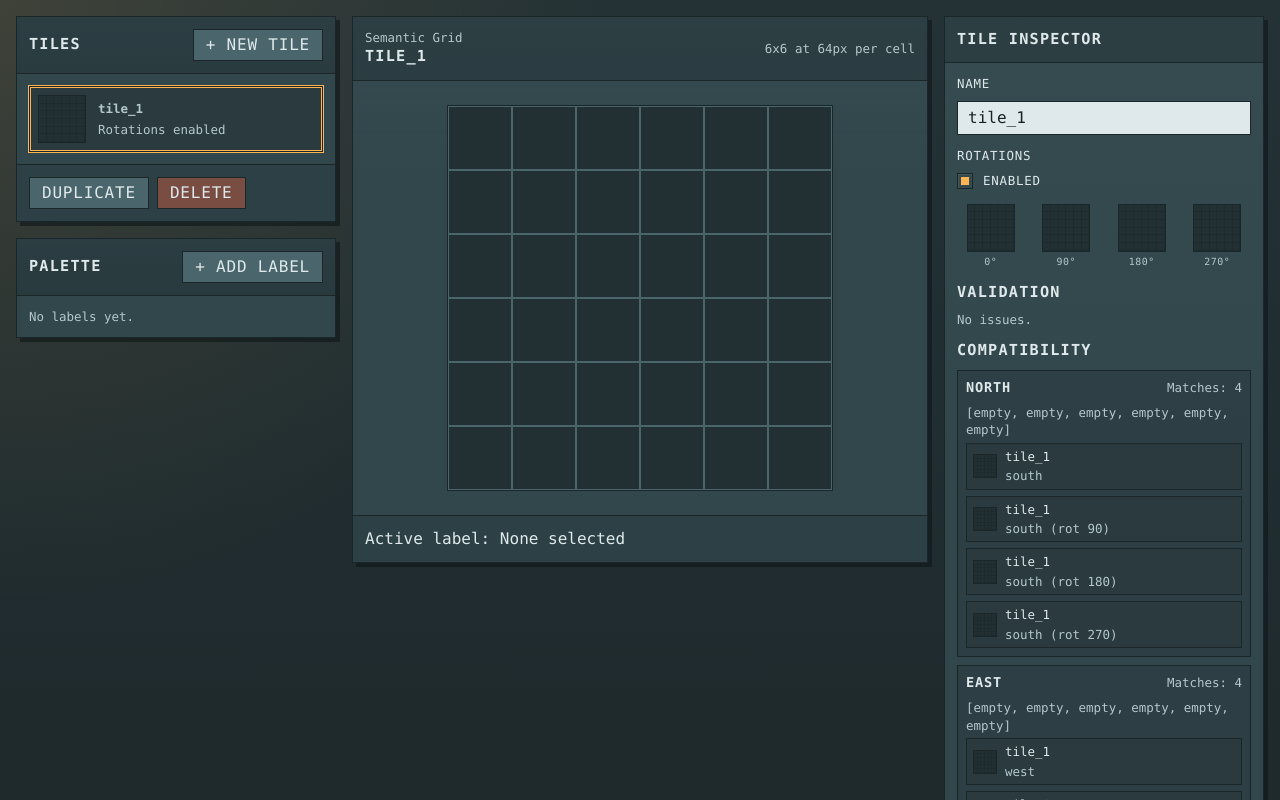
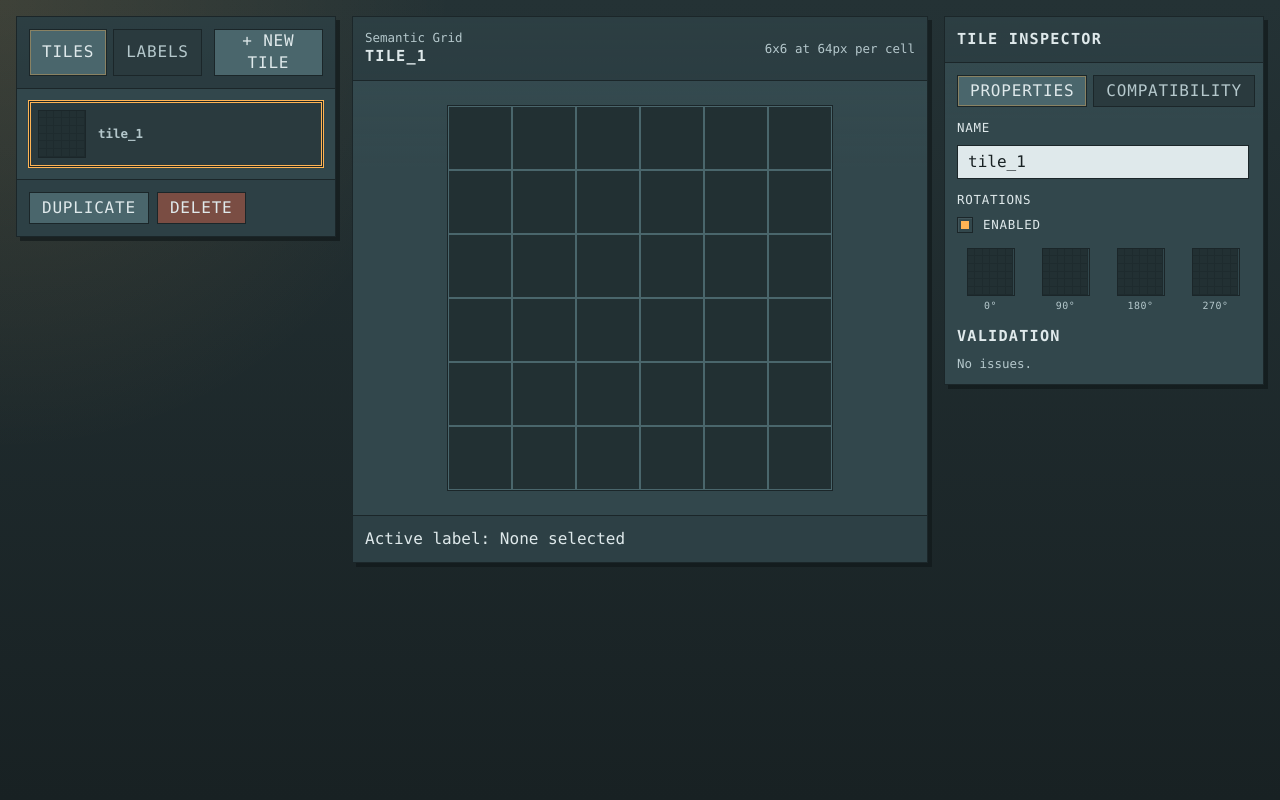
Before and after one commit to carladevv/tileset-drafting-tool, a React (Vite) app: page / in a window 1280 px wide. Both pictures are taken after a click on the button "+ NEW TILE". Shown: the top 800 px of the page. Built offline with nearby package versions, Linux system fonts and the light colour scheme.

Commit message:
fix: visual bugs and usability

```diff
--- a/src/components/EditorLayout.tsx
+++ b/src/components/EditorLayout.tsx
@@ -1,14 +1,12 @@
-import { PalettePanel } from './PalettePanel'
+import { LibraryPanel } from './LibraryPanel'
 import { TileEditorGrid } from './TileEditorGrid'
 import { TileInspector } from './TileInspector'
-import { TileListPanel } from './TileListPanel'
 
 export function EditorLayout() {
   return (
     <main className="editor-shell">
       <aside className="editor-shell__left">
-        <TileListPanel />
-        <PalettePanel />
+        <LibraryPanel />
       </aside>
       <section className="editor-shell__center">
         <TileEditorGrid />
--- /dev/null
+++ b/src/components/LibraryPanel.tsx
@@ -0,0 +1,180 @@
+import { useEffect, useRef, useState } from 'react'
+
+import { useProjectStore } from '../store/projectStore'
+import { TilePreview } from './TilePreview'
+
+type LibraryTab = 'tiles' | 'labels'
+
+export function LibraryPanel() {
+  const [activeTab, setActiveTab] = useState<LibraryTab>('tiles')
+
+  const tiles = useProjectStore((state) => state.project.tiles)
+  const labels = useProjectStore((state) => state.project.cellLabels)
+  const selectedTileId = useProjectStore((state) => state.selectedTileId)
+  const selectedLabelId = useProjectStore((state) => state.selectedLabelId)
+  const validationIssues = useProjectStore((state) => state.validationIssues)
+  const createTile = useProjectStore((state) => state.createTile)
+  const duplicateTile = useProjectStore((state) => state.duplicateTile)
+  const deleteTile = useProjectStore((state) => state.deleteTile)
+  const selectTile = useProjectStore((state) => state.selectTile)
+  const createCellLabel = useProjectStore((state) => state.createCellLabel)
+  const updateCellLabel = useProjectStore((state) => state.updateCellLabel)
+  const deleteCellLabel = useProjectStore((state) => state.deleteCellLabel)
+  const selectLabel = useProjectStore((state) => state.selectLabel)
+
+  const tileRowRefs = useRef<Record<string, HTMLButtonElement | null>>({})
+  const tilesWithWarnings = new Set(
+    validationIssues
+      .filter((issue) => issue.message.startsWith('No compatible tiles on the'))
+      .map((issue) => issue.tileId)
+      .filter((tileId): tileId is string => Boolean(tileId)),
+  )
+
+  useEffect(() => {
+    if (activeTab !== 'tiles' || !selectedTileId) {
+      return
+    }
+
+    const selectedTileRow = tileRowRefs.current[selectedTileId]
+    if (typeof selectedTileRow?.scrollIntoView === 'function') {
+      selectedTileRow.scrollIntoView({
+        block: 'nearest',
+        inline: 'nearest',
+      })
+    }
+  }, [activeTab, selectedTileId])
+
+  const countUsage = (labelId: string) =>
+    tiles.reduce(
+      (total, tile) => total + tile.grid.reduce((rowTotal, row) => rowTotal + row.filter((cell) => cell === labelId).length, 0),
+      0,
+    )
+
+  return (
+    <section className="panel panel--library">
+      <div className="panel__header panel__header--tabs">
+        <div className="panel-tabs" role="tablist" aria-label="Library sections">
+          <button
+            type="button"
+            role="tab"
+            className={`panel-tab ${activeTab === 'tiles' ? 'is-active' : ''}`}
+            aria-selected={activeTab === 'tiles'}
+            onClick={() => setActiveTab('tiles')}
+          >
+            Tiles
+          </button>
+          <button
+            type="button"
+            role="tab"
+            className={`panel-tab ${activeTab === 'labels' ? 'is-active' : ''}`}
+            aria-selected={activeTab === 'labels'}
+            onClick={() => setActiveTab('labels')}
+          >
+            Labels
+          </button>
+        </div>
+        {activeTab === 'tiles' ? (
+          <button type="button" className="pixel-button" onClick={() => createTile()}>
+            + New Tile
+          </button>
+        ) : (
+          <button type="button" className="pixel-button" onClick={() => createCellLabel()}>
+            + Add Label
+          </button>
+        )}
+      </div>
+
+      {activeTab === 'tiles' ? (
+        <>
+          <div className="panel__body panel__body--stack panel__body--scroll" role="tabpanel" aria-label="Tiles">
+            {tiles.length === 0 ? <p className="empty-copy">No tiles yet.</p> : null}
+            {tiles.map((tile) => {
+              const hasCompatibilityWarning = tilesWithWarnings.has(tile.id)
+
+              return (
+                <button
+                  key={tile.id}
+                  type="button"
+                  className={`tile-row ${tile.id === selectedTileId ? 'is-selected' : ''}`}
+                  onClick={() => selectTile(tile.id)}
+                  ref={(element) => {
+                    tileRowRefs.current[tile.id] = element
+                  }}
+                >
+                  <TilePreview tile={tile} labels={labels} />
+                  <span className="tile-row__meta">
+                    <span className="tile-row__title">
+                      <strong>{tile.name || 'Untitled tile'}</strong>
+                      {hasCompatibilityWarning ? (
+                        <span className="tile-row__warning" aria-label={`Compatibility warnings for ${tile.name || 'Untitled tile'}`}>
+                          !
+                        </span>
+                      ) : null}
+                    </span>
+                  </span>
+                </button>
+              )
+            })}
+          </div>
+          <div className="panel__footer">
+            <button
+              type="button"
+              className="pixel-button"
+              onClick={() => selectedTileId && duplicateTile(selectedTileId)}
+              disabled={!selectedTileId}
+            >
+              Duplicate
+            </button>
+            <button
+              type="button"
+              className="pixel-button pixel-button--danger"
+              onClick={() => selectedTileId && deleteTile(selectedTileId)}
+              disabled={!selectedTileId}
+            >
+              Delete
+            </button>
+          </div>
+        </>
+      ) : (
+        <div className="panel__body panel__body--stack panel__body--scroll" role="tabpanel" aria-label="Labels">
+          {labels.length === 0 ? <p className="empty-copy">No labels yet.</p> : null}
+          {labels.map((label) => {
+            const usage = countUsage(label.id)
+
+            return (
+              <div key={label.id} className={`palette-row ${selectedLabelId === label.id ? 'is-selected' : ''}`}>
+                <button type="button" className="palette-row__swatch" onClick={() => selectLabel(label.id)} aria-label={`Select ${label.name}`}>
+                  <span style={{ backgroundColor: label.color }} />
+                </button>
+                <div className="palette-row__fields">
+                  <input
+                    aria-label={`Name for ${label.id}`}
+                    value={label.name}
+                    onChange={(event) => updateCellLabel(label.id, { name: event.target.value })}
+                  />
+                  <div className="palette-row__controls">
+                    <input
+                      aria-label={`Color for ${label.name}`}
+                      type="color"
+                      value={label.color}
+                      onChange={(event) => updateCellLabel(label.id, { color: event.target.value })}
+                    />
+                    <span>{usage} cells</span>
+                    <button
+                      type="button"
+                      className="pixel-button pixel-button--danger"
+                      onClick={() => deleteCellLabel(label.id)}
+                      title={usage > 0 ? 'Deleting this label will leave validation issues on any painted tiles.' : 'Delete label'}
+                    >
+                      Delete
+                    </button>
+                  </div>
+                </div>
+              </div>
+            )
+          })}
+        </div>
+      )}
+    </section>
+  )
+}
--- a/src/components/TileInspector.tsx
+++ b/src/components/TileInspector.tsx
@@ -1,8 +1,11 @@
+import { useState } from 'react'
+
 import { useProjectStore } from '../store/projectStore'
 import { getRotatedTileViews, tileSides } from '../utils/compatibility'
 import { TilePreview } from './TilePreview'
 
 export function TileInspector() {
+  const [activeTab, setActiveTab] = useState<'properties' | 'compatibility'>('properties')
   const tiles = useProjectStore((state) => state.project.tiles)
   const labels = useProjectStore((state) => state.project.cellLabels)
   const selectedTileId = useProjectStore((state) => state.selectedTileId)
@@ -20,18 +23,39 @@ export function TileInspector() {
 
   const getTileName = (tileId: string) => tiles.find((entry) => entry.id === tileId)?.name || 'Untitled tile'
   const getTile = (tileId: string) => tiles.find((entry) => entry.id === tileId) ?? null
-  const getLabelName = (labelId: string) => labels.find((entry) => entry.id === labelId)?.name || labelId || 'empty'
 
   return (
-    <section className="panel">
+    <section className="panel panel--inspector">
       <div className="panel__header">
         <h2>Tile Inspector</h2>
       </div>
-      <div className="panel__body panel__body--stack">
+      <div className="panel__body panel__body--stack inspector-panel__body">
         {!tile ? (
           <p className="empty-copy">Select a tile to inspect it.</p>
         ) : (
           <>
+            <div className="panel-tabs" role="tablist" aria-label="Tile inspector sections">
+              <button
+                type="button"
+                role="tab"
+                className={`panel-tab ${activeTab === 'properties' ? 'is-active' : ''}`}
+                aria-selected={activeTab === 'properties'}
+                onClick={() => setActiveTab('properties')}
+              >
+                Properties
+              </button>
+              <button
+                type="button"
+                role="tab"
+                className={`panel-tab ${activeTab === 'compatibility' ? 'is-active' : ''}`}
+                aria-selected={activeTab === 'compatibility'}
+                onClick={() => setActiveTab('compatibility')}
+              >
+                Compatibility
+              </button>
+            </div>
+            {activeTab === 'properties' ? (
+              <div className="panel__body--scroll inspector-tabpanel" role="tabpanel" aria-label="Properties">
                 <label className="field-group">
                   <span>Name</span>
                   <input
@@ -87,8 +111,9 @@ export function TileInspector() {
                     </ul>
                   )}
                 </div>
-            <div className="inspector-block">
-              <h3>Compatibility</h3>
+              </div>
+            ) : (
+              <div className="panel__body--scroll inspector-tabpanel" role="tabpanel" aria-label="Compatibility">
                 {!borders || !compatibility ? (
                   <p className="empty-copy">No compatibility data yet.</p>
                 ) : (
@@ -103,9 +128,6 @@ export function TileInspector() {
                             <h4>{side}</h4>
                             <span>Matches: {matches.length}</span>
                           </header>
-                        <p className="compatibility-side__border">
-                          [{borders[side].map((labelId) => getLabelName(labelId)).join(', ')}]
-                        </p>
                           {noMatches ? (
                             <p className="compatibility-side__warning">Warning: no compatible tiles</p>
                           ) : (
@@ -146,6 +168,7 @@ export function TileInspector() {
                   </div>
                 )}
               </div>
+            )}
           </>
         )}
       </div>
--- a/src/components/TileListPanel.tsx
+++ b/src/components/TileListPanel.tsx
@@ -67,7 +67,6 @@ export function TileListPanel() {
                     </span>
                   ) : null}
                 </span>
-                <span>{tile.allowRotations ? 'Rotations enabled' : 'Rotations disabled'}</span>
               </span>
             </button>
           )
--- a/src/index.css
+++ b/src/index.css
@@ -49,6 +49,7 @@ button {
   display: flex;
   flex-direction: column;
   gap: 16px;
+  min-height: 0;
 }
 
 .editor-shell__center {
@@ -82,6 +83,16 @@ button {
   max-height: min(50vh, 560px);
 }
 
+.panel--library {
+  min-height: 0;
+  max-height: min(100vh - 32px, 1000px);
+}
+
+.panel--inspector {
+  min-height: 0;
+  max-height: min(100vh - 32px, 1000px);
+}
+
 .panel__header,
 .editor-panel__header {
   display: flex;
@@ -91,6 +102,10 @@ button {
   padding: 12px;
   border-bottom: 1px solid #1b2629;
   background: rgba(27, 38, 41, 0.35);
+}
+
+.panel__header--tabs {
+  align-items: stretch;
 }
 
 .panel__header h2,
@@ -116,6 +131,7 @@ button {
 }
 
 .panel__body--scroll {
+  flex: 1;
   min-height: 0;
   overflow-y: auto;
   scrollbar-width: thin;
@@ -203,6 +219,31 @@ button {
 
 .pixel-button--danger {
   background: #7a4d43;
+}
+
+.panel-tabs {
+  display: inline-flex;
+  gap: 6px;
+}
+
+.panel-tab {
+  min-height: 32px;
+  padding: 0 12px;
+  border: 1px solid #1b2629;
+  background: #2a3a3e;
+  color: #b5c8cc;
+  text-transform: uppercase;
+  letter-spacing: 0.05em;
+}
+
+.panel-tab:hover {
+  background: #34494e;
+}
+
+.panel-tab.is-active {
+  background: #4a666c;
+  color: #dfe9eb;
+  box-shadow: inset 0 0 0 1px rgba(255, 180, 84, 0.35);
 }
 
 .tile-row {
@@ -441,6 +482,17 @@ input[type='color'] {
   gap: 8px;
 }
 
+.inspector-panel__body {
+  min-height: 0;
+}
+
+.inspector-tabpanel {
+  display: flex;
+  flex-direction: column;
+  gap: 12px;
+  padding: 0 2px 0 0;
+}
+
 .compatibility-list {
   display: flex;
   flex-direction: column;
@@ -469,13 +521,6 @@ input[type='color'] {
   text-transform: uppercase;
   letter-spacing: 0.06em;
   font-size: 0.85rem;
-}
-
-.compatibility-side__border {
-  margin: 6px 0 4px;
-  font-size: 0.78rem;
-  color: #b5c8cc;
-  word-break: break-word;
 }
 
 .compatibility-side__matches {
```
Also changed, not shown: 1 other file (tests, documents, lock files or other folders). Lines whose indentation alone changed are shown as unchanged.
